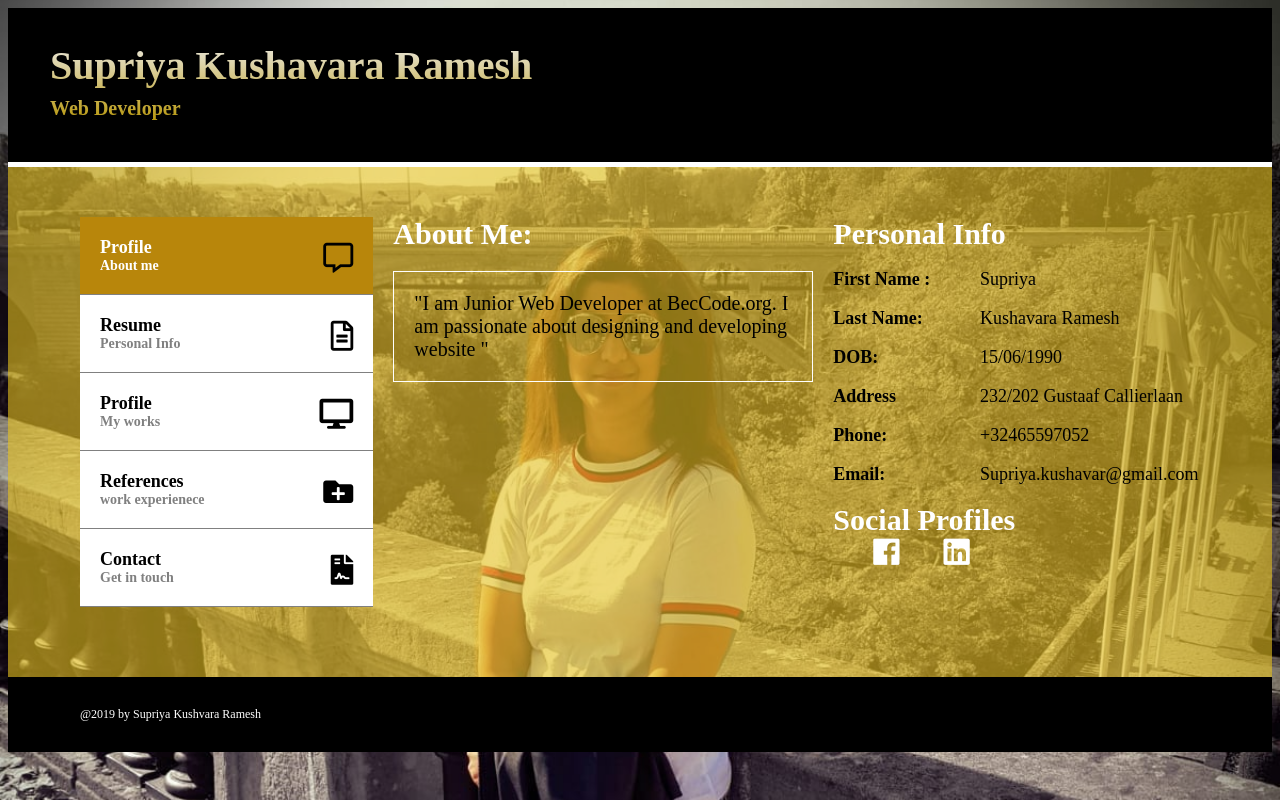
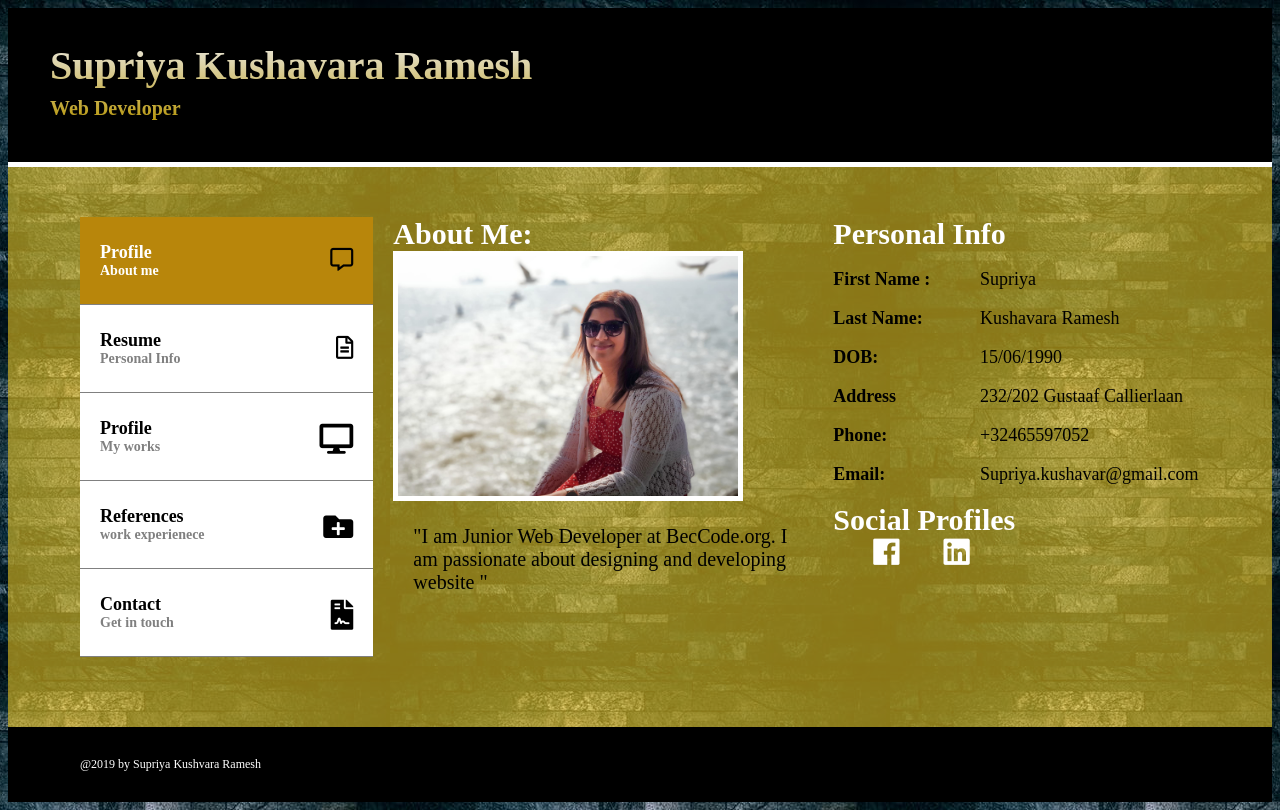
Before and after one commit to supriyakushavar/VCard, a plain HTML site: page index.html in a window 1280 px wide. Drawn offline with Linux system fonts and the light colour scheme.

Commit message:
edited background Image

```diff
--- a/index.html
+++ b/index.html
@@ -2,6 +2,7 @@
 <html>
     <head>
         <title>Vcard</title>
+        <meta name="viewport" content="width=device-width, initial-scale=1.0">
         <link rel="stylesheet" type="text/css" href="style.css">
         <link rel="stylesheet" href="https://use.fontawesome.com/releases/v5.7.2/css/all.css" integrity="sha384-fnmOCqbTlWIlj8LyTjo7mOUStjsKC4pOpQbqyi7RrhN7udi9RwhKkMHpvLbHG9Sr" crossorigin="anonymous" />
     </head>
@@ -42,9 +43,11 @@
                         </section>
                         <article class="details">
                             <div class="detailed-text">
+
                                 <h4>
                                     About Me:
                                 </h4>
+                                <img src="profile-pic.jpeg" alt="" width="350" height="250" class="profile"/>
                                 <p>"I am Junior Web Developer at BecCode.org. I am passionate about designing and developing website "</p>
                             </div>
                             <div class="Image-box">
@@ -83,6 +86,7 @@
                     <p>@2019 by Supriya Kushvara Ramesh</p>
                 </div>
             </footer>
+
         </div>
     </body>
 </html>
--- a/style.css
+++ b/style.css
@@ -15,10 +15,11 @@ box-sizing:border-box;
 
 
 body{
-    background: url("index.jpeg") no-repeat center 30%;
     font-family: "Times New Roman", Times, serif;
     background-size: 100%;
+    background: url("bg-container.jpeg") repeat center top;
 }
+
 
 .header-page-wrap{
     color: #fff;
@@ -29,6 +30,12 @@ body{
     max-width: 1180px;
     margin: 0 auto;
     padding: 30px 0;
+}
+
+@media only screen and (max-width:600px){
+    .header-page{
+        padding: 30px 10px;
+    }
 }
 
 .header-page-wrap h4{
@@ -42,6 +49,8 @@ body{
 
 }
 
+
+
 .header-page-wrap span{
     display: block;
     font-size: 20px;
@@ -50,7 +59,11 @@ body{
 .container-column-wrap{
     background: rgba( 230, 193, 31, 0.6);
     border-top: 5px solid #fff;
+
+
 }
+
+
 
 .container-column{
     //background-color: darkgoldenrod;
@@ -86,7 +99,7 @@ body{
     color: #000;
     display:block;
     font-size:18px;
-    padding: 20px;
+    padding: 25px 20px;
     border-bottom: 1px solid gray;
 }
 
@@ -118,6 +131,10 @@ body{
 
 }
 
+.profile{
+    border: 5px solid #fff;
+}
+
 .details{
     flex: 2;
     padding: 0 0 0 20px;
@@ -131,9 +148,9 @@ body{
 }
 
 .detailed-text p{
-    border: 1px solid #fff;
     padding: 20px;
     font-size: 20px;
+    margin: 0;
 }
 
 .Image-box{
@@ -198,6 +215,12 @@ body{
     padding: 30px 0;
 }
 
+@media only screen and (max-width:978px){
+    .footer-page-wrap{
+        padding: 30px 10px;
+    }
+}
+
 .footer-page{
     max-width: 1120px;
     margin: 0 auto;
@@ -208,3 +231,9 @@ body{
     color: #fff;
     font-size: 12px;
 }
+
+@media only screen and (min-width:830px){
+    .far {
+        font-size: 23px;
+    }
+}
```
Also changed, not shown: bg-container.jpeg (added), profile-pic.jpeg (added).
